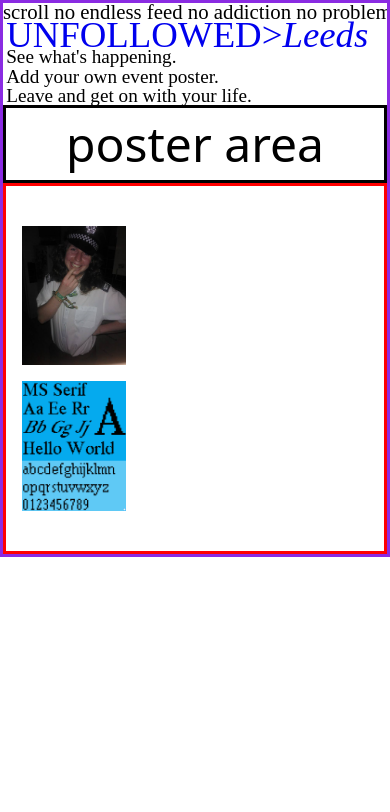
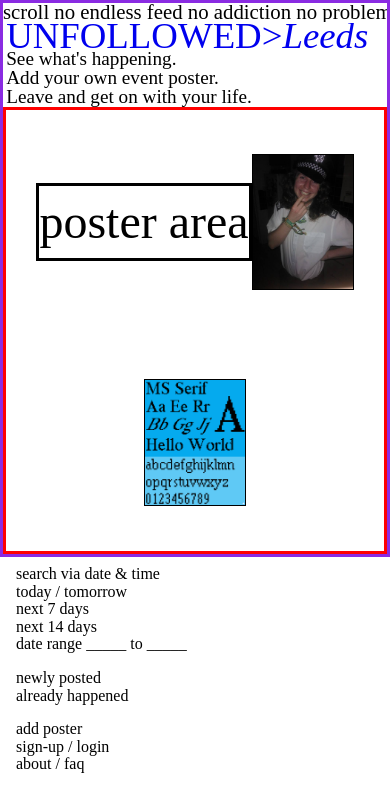
Before and after one commit to tomglencross69/unfollowed-leeds, a Nuxt app: page / in a window 390 px wide. Shown: the top 812 px of the page. Built offline with nearby package versions, Linux system fonts and the light colour scheme; a web font is replaced by a local one.

Commit message:
updates static layout on mobile

```diff
--- /dev/null
+++ b/components/NavBar.vue
@@ -0,0 +1,46 @@
+<template>
+<div class="nav-wrapper">
+    <div class="search-wrapper">
+        <p>search via date & time</p>
+        <p>today / tomorrow</p>
+        <p>next 7 days</p>
+        <p>next 14 days</p>
+        <p>date range _____ to _____</p>
+    </div>
+    <div class="newly-posted-wrapper">
+        <p>newly posted</p>
+        <p>already happened</p>
+    </div>
+    <div class="account-wrapper">
+        <p>add poster</p>
+        <p>sign-up / login</p>
+        <p>about / faq</p>
+    </div>
+</div>
+
+</template>
+
+<script lang="ts" setup>
+
+</script>
+
+<style lang="css" scoped>
+ .nav-wrapper {
+    display: flex;
+    flex-direction: column;
+font-family: "Times New Roman", serif;
+line-height: 1.1;
+ }
+
+.search-wrapper{
+padding: 0.5rem 0 0.5rem 1rem
+}
+
+.newly-posted-wrapper{
+    padding: 0.5rem 0 0.5rem 1rem
+}
+
+.account-wrapper{
+    padding: 0.5rem 0 0.5rem 1rem
+}
+</style>
--- a/components/PageHeader.vue
+++ b/components/PageHeader.vue
@@ -19,6 +19,10 @@
 
 .header-wrapper {
 font-family: "Times New Roman", serif;
+flex-shrink: 0;
+  overflow: hidden;
+  box-sizing: border-box;
+
 }
 
 .header {
--- a/components/PosterCard.vue
+++ b/components/PosterCard.vue
@@ -18,19 +18,15 @@ defineProps<{
 
 <style scoped>
 .card {
-  display: block;
-  /* flex-direction: column; */
-  /* align-items: center; */
-  /* border: 1px solid black; */
-  /* padding: 1rem; */
-  font-family: "Times New Roman", serif;
-  margin: 1rem;
+  border: 1px solid black;
+  overflow: hidden;
+  box-sizing: border-box;
+}
 
-}
 .card img {
-  width: 30%;
+  width: 100%;
+  max-width: 100px;  /* Control the size of the image */
   height: auto;
-  /* margin-bottom: 1rem; */
 }
 
 </style>
--- a/components/ScrollHeader.vue
+++ b/components/ScrollHeader.vue
@@ -15,6 +15,9 @@
 <style scoped lang="css">
 .scroll-container {
   overflow: hidden;
+  flex-shrink: 0;
+  box-sizing: border-box;
+  padding-bottom: 0.1rem;
 }
 
 .scroll-text {
--- a/pages/index.vue
+++ b/pages/index.vue
@@ -2,17 +2,18 @@
   <div class="top-section">
   <ScrollHeader/>
   <PageHeader/>
-  <h1 class="title">poster area</h1>
   <main class="wrapper">
-    <section>
-      <PosterCard
+    <h1 class="title">poster area</h1>
+      <PosterCard class="poster-card"
       v-for="gig in gigs"
       :key="gig.slug"
       :gig="gig"
       />
-    </section>
     <!-- <NuxtLink to="/account">Account</NuxtLink> -->
     </main>
+  </div>
+  <div class="bottom-or-side">
+    <NavBar/>
   </div>
   </template>
 
@@ -34,21 +35,30 @@
   </script>
 
   <style scoped>
-    .top-section {
+
+  .top-section {
       height:66vh;
       display: flex;
       flex-direction: column;
-      border: solid blueviolet
+      border: solid blueviolet;
+      overflow: hidden;
     }
+
+  .bottom-or-side {
+    height:33vh;
+  }
 
   .wrapper {
     font-family: "Times New Roman", serif;
     border: solid red;
     /* flex and flex-grow one make the container fill the top section */
     display: flex;
+    flex-wrap: wrap;
     justify-content: center;
     align-items: center;
     flex-grow: 1;
+    overflow-y: auto;
+  box-sizing: border-box;
   }
 
   .title {
@@ -58,4 +68,5 @@
   }
 
 
+
   </style>
```
